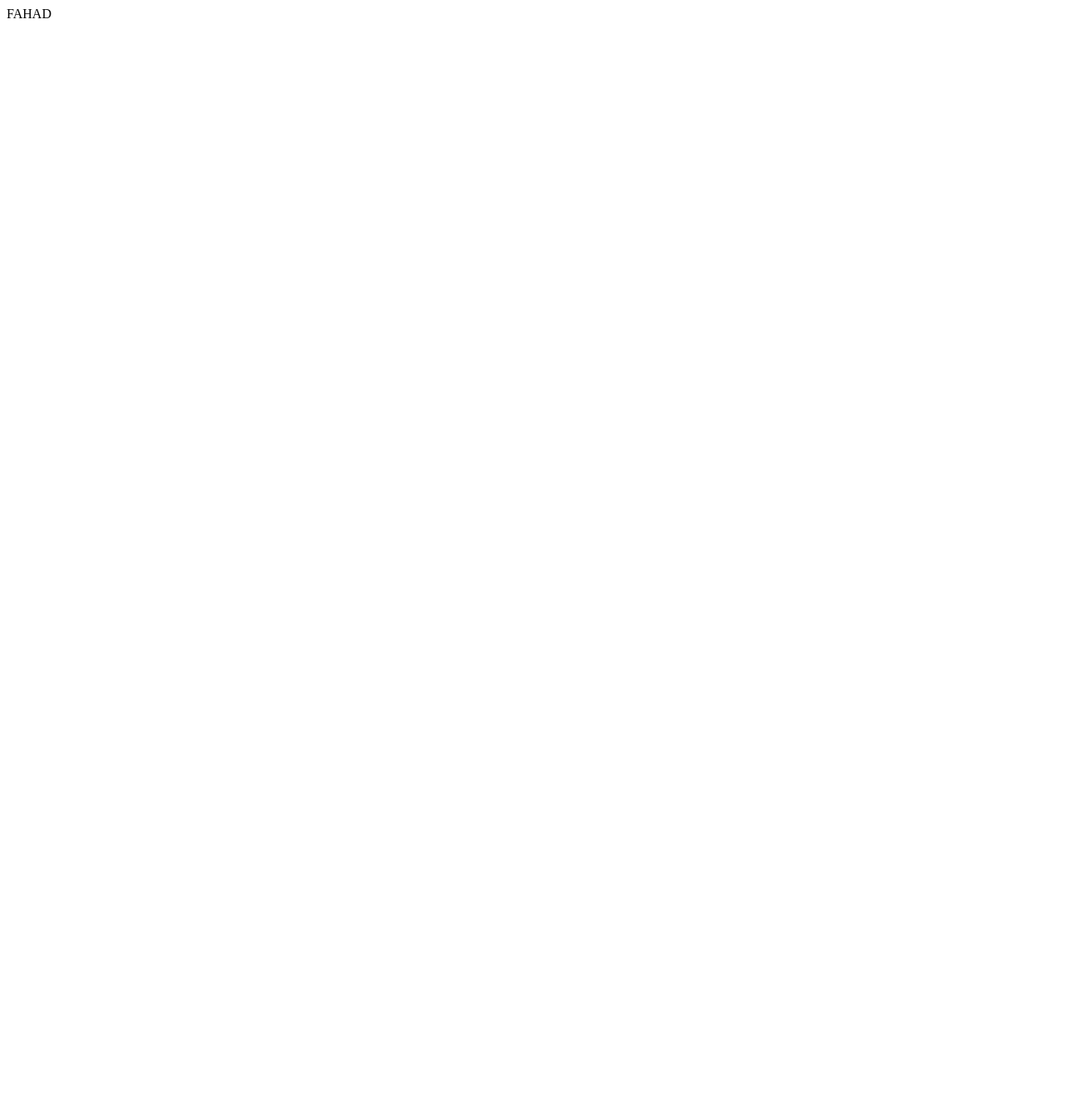
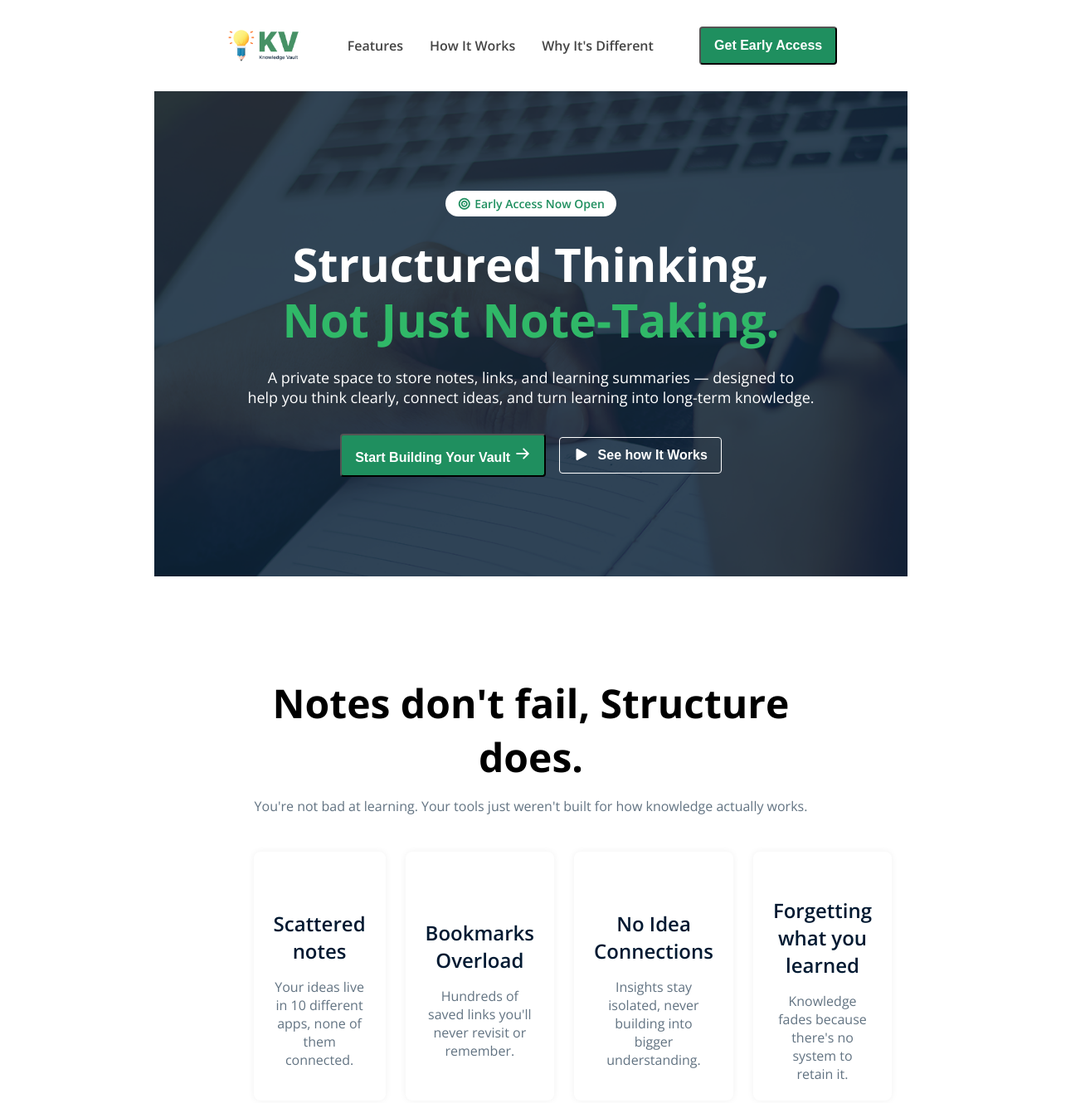
Before and after one commit to fhfahad4781/my-first-assignment, a plain HTML site: page index.html in a window 1280 px wide. Shown: the top 1330 px of the page at 83% size, 1314 px wide, since content can reach past the window. Before the commit the page ends 800 px from the top, so only its background shows below. Drawn offline with nearby package versions, Linux system fonts and the light colour scheme.

Commit message:
commit for finishing

```diff
--- a/index.html
+++ b/index.html
@@ -4,9 +4,104 @@
     <meta charset="UTF-8">
     <meta name="viewport" content="width=device-width, initial-scale=1.0">
     <title>My First Assignment</title>
+    <link rel="preconnect" href="https://fonts.gstatic.com" crossorigin>
+<link href="https://fonts.googleapis.com/css2?family=Open+Sans:ital,wght@0,300..800;1,300..800&display=swap" rel="stylesheet"><link rel="preconnect" href="https://fonts.googleapis.com">
     <link rel="stylesheet" href="styles/styles.css">
+    <link rel="stylesheet" href="https://cdnjs.cloudflare.com/ajax/libs/font-awesome/7.0.1/css/all.min.css" integrity="sha512-2SwdPD6INVrV/lHTZbO2nodKhrnDdJK9/kg2XD1r9uGqPo1cUbujc+IYdlYdEErWNu69gVcYgdxlmVmzTWnetw==" crossorigin="anonymous" referrerpolicy="no-referrer" />
 </head>
-<body>
-    FAHAD
+<body class="open-sans-font">
+    <header class="header">
+        <nav class="navbar container">
+            <div class="logo">
+                <img src="images/logo-navbar.png" alt="kv logo">
+            </div>
+            <ul class="nav-menu">
+                <li><a href="">Features</a></li>
+                <li><a href="">How It Works</a></li>
+                <li><a href="">Why It's Different</a></li>
+            </ul>
+            <button class="nav-btn">Get Early Access</button>
+        </nav>
+    </header>
+    <section class="hero container">
+        <p class="hero-badge"><i class="fa fa-bullseye" aria-hidden="true"></i> Early Access Now Open</p>
+        <h1 class="hero-heading">
+            <span class="heading-dark">Structured Thinking,</span><br>
+            <span class="heading-light">Not Just Note-Taking.</span>
+        </h1>
+        <p class="hero-text">A private space to store notes, links, and learning summaries — designed to <br>help you think clearly, connect ideas, and turn learning into long-term knowledge.</p>
+        <div class="hero-buttons">
+            <button class="first-btn">Start Building Your Vault  <img src="images/ArrowRight.png" alt=""></button>
+            <button class="secondary-btn"><i class="fa fa-play" aria-hidden="true"></i> See how It Works</button>
+        </div>
+    </section>
+    <section id="notes">
+        <div class="notes-container">
+            <div class="section-heading">
+                <h2>Notes don't fail, Structure does.</h2>
+                <p>You're not bad at learning. Your tools just weren't built for how knowledge actually works.</p>
+        </div>
+        <div class="notes-box">
+            <div class="notes-card">
+                <img src="../my-first-assignment/images/Vector.png" alt="">
+                <h3>Scattered notes</h3>
+                <p>Your ideas live in 10 different apps, none of them connected.</p>
+            </div>
+            <div class="notes-card">
+                <img src="images/Bookmarks.png" alt="">
+                <h3>Bookmarks Overload</h3>
+                <p> Hundreds of saved links you'll never revisit or remember.</p>
+            </div>
+            <div class="notes-card">
+                <img src="images/Brain.png" alt="">
+                <h3>No Idea Connections</h3>
+                <p>Insights stay isolated, never building into bigger understanding.</p>
+            </div>
+            <div class="notes-card">
+                <img src="images/Info.png" alt="">
+                <h3>Forgetting what
+                you learned</h3>
+                <p>Knowledge fades because there's no system to retain it.</p>
+            </div>
+        </div>
+    </section>
+    <section id="info">
+        <div class="info-img"><img src="images/knowledge.png" alt=""></div>
+        <div class="info-box">
+            <div class="section-heading">
+                <p class="section-title">The Solution</p>
+                <h2>Your second brain,<br>
+structured by design.</h2>
+<p>Personal Knowledge Vault isn't another note-taking app. <br> It's a thinking environment where every note, link, and <br> summary becomes part of an interconnected web of understanding.</p>
+                </div>
+<ul>
+    <li><img src="images/CheckCircle.png" alt=""> Capture ideas with structure built-in from day one</li>
+   <li><img src="images/CheckCircle.png" alt="">Connect related concepts automatically as you write</li> <li><img src="images/CheckCircle.png" alt="">Build lasting knowledge through reflection prompts</li>
+   <li><img src="images/CheckCircle.png" alt="">Find anything instantly with semantic search</li>
+</ul>
+        </div>
+    </section>
+    <section id="trying">
+        <div class="box-content">
+            <h2 class="box-heading">Ready To|Think More Clearly?</h2>
+            <p class="heading-content">Join thousands of learners who are building their personal knowledge vaults.<br>Start free, no credit card required.</p>
+            <button class="box-btn">Get Early Access <img src="images/ArrowRight.png" alt=""></button>
+            <p class="ending-comment">Free during early access • No credit card needed</p>
+        </div>
+    </section>
+    <footer id="footer">
+        <div class="footer-container">
+            <div class="footer-logo">
+                <img src="images/logo-footer.png" alt="kv logo">
+             <div class="icons">
+                    <h4>Social Links</h4>
+                <a href=""><img src="images/facebook.png" alt=""></a>
+                <a href=""><img src="images/insta.png" alt=""></a>
+                <a href=""><img src="images/twitter.png" alt=""></a>
+             </div>
+            </div>
+            <p>© 2026 Personal Knowledge Vault. All rights reserved.</p>
+        </div>
+    </footer>
 </body>
 </html>
--- a/styles/styles.css
+++ b/styles/styles.css
@@ -0,0 +1,322 @@
+*{
+    margin: 0;
+    padding: 0;
+    box-sizing: border-box;
+}
+/*shared style*/
+.open-sans-font{
+  font-family: "Open Sans", sans-serif;
+  font-optical-sizing: auto;
+}
+.container{
+    width: 71%;
+    max-width: 1600px;
+    margin: 0 auto;
+}
+.header{
+    background-color: #ffffff;
+    border-bottom: none;
+    padding: 16px 120px;
+}
+.navbar{
+    display: flex;
+    align-items: center;
+    justify-content: space-between;
+    padding: 16px 0 ;
+    flex-wrap: nowrap;
+
+}
+.logo{
+    display: flex;
+    align-items: center;
+    gap: 12px;
+    font-size: 16px;
+    font-weight: 600;
+}
+.logo img{
+    width: auto ;
+    height: 40px;
+}
+.nav-menu{
+    display: flex;
+    list-style: none;
+    gap: 32px;
+    padding: 0;
+    margin: 0;
+    flex-shrink: 0;
+}
+.nav-menu a{
+    text-decoration: none;
+    color: #444;
+    font-size:16px ;
+    font-weight: 600;
+}
+.nav-menu
+    a:hover{
+        color: #1f8f5f;
+    }
+.nav-btn{
+        background-color: #1f8f5f;
+        color: #fff;
+        padding: 12px 16px;
+        border-radius: 4px;
+        text-decoration: none;
+        font-size:16px ;
+        font-weight: 600;
+        cursor: pointer;
+        white-space: nowrap;
+        flex-shrink: 0;
+    }
+
+
+    .hero{
+        padding: 120px 0;
+        background-image: url("../images/hero-bg.png");
+        background-repeat: no-repeat;
+        background-size: cover;
+        background-position: center top;
+        text-align: center;
+    }
+.hero-badge{
+        display: inline-block;
+        padding: 6px 14px;
+        border-radius: 999px;
+        font-size: 14px;
+        font-weight: 600;
+        color: #1f8f5f;
+        background-color: #ffffff;
+        margin-bottom: 24px;
+    }
+.hero-heading{
+    font-size: 56px;
+    font-weight: 700;
+    line-height: 1.2;
+    margin-bottom: 24px;
+}
+.heading-dark{
+    color: #FFFFFF;
+}
+.heading-light{
+    color: #30B868;
+}
+.hero-text{
+    font-size: 18px;
+    font-weight: 400;
+    line-height: 24px;
+    color: #ffffff;
+    text-align: center;
+    font-size: 18px;
+    margin-bottom: 32px;
+}
+.hero-buttons{
+    display: flex;
+    gap: 16px;
+    align-items: center;
+    justify-content: center;
+}
+.first-btn{
+    background-color: #1f8f5f;
+        color: #fff;
+        padding: 12px 16px;
+        border-radius: 4px;
+        text-decoration: none;
+        font-size:16px ;
+        font-weight: 600;
+        cursor: pointer;
+        white-space: nowrap;
+        flex-shrink: 0;
+}
+.secondary-btn {
+    display: flex;
+    gap: 10px;
+
+    font-size: 16px;
+    font-weight: 600;
+    color: #ffffff;
+    box-sizing: border-box;
+    border: 1px solid #ffffff;
+    border-radius: 4px;
+    text-decoration: none;
+    background: transparent;
+    padding: 12px 16px;
+
+    cursor: pointer;
+}
+
+.secondary-btn:hover {
+    text-decoration: underline;
+}
+#notes .notes-container{
+    width: 71%;
+    max-width: 1140px;
+    margin: 0 auto;
+    padding: 120px 120px 0;
+}
+#notes .notes-container .notes-box{
+    display: flex;
+    gap: 24px;
+}
+.notes-container .section-heading h2{
+    font-size: 48px;
+    font-weight: 700;
+    text-align: center;
+    margin-bottom: 16px;
+
+}
+.notes-container .section-heading p{
+    font-size: 16px;
+    font-weight: 400;
+    text-align: center;
+    color: rgba(98, 115, 130, 1);
+    margin-bottom: 44px;
+}
+.notes-box{
+display: flex;
+align-items: center;
+gap: 44;
+
+
+
+}
+.notes-box .notes-card{
+    width: 322px;
+height: 300px;
+display: flex;
+justify-content: center;
+align-items: center;
+gap: 16;
+padding: 24px;
+border-radius: 8px;
+box-shadow: 0px 0px 8px 0px #0000000f;
+background: #ffffff;
+flex-direction: column;
+}
+.notes-box .notes-card img{
+width: 32px;
+height: 32px;
+}
+.notes-box .notes-card h3{
+color:#001931;
+font-size: 24px;
+font-weight: 600;
+text-align: center;
+margin-bottom: 16px;
+}
+.notes-box .notes-card p{
+    color:#627382;
+font-size: 16px;
+font-weight: 400;
+text-align: center;
+}
+#info{
+    box-sizing: border-box;
+    padding: 120px ;
+display: flex;
+flex-direction: row;
+justify-content: center;
+align-items: center;
+gap: 60px;
+}
+#info.info-box{
+box-sizing: border-box;
+border: 102px 60px;
+
+}
+.info-box .section-heading .section-title{
+    color: #469165;
+font-size: 16px;
+font-weight: 500;
+margin-bottom: 16px;
+}
+.info-box .section-heading h2{
+color: #001931;
+font-style: Bold;
+font-size: 48px;
+font-weight: 700;
+line-height: 58px;
+text-align: left;
+margin-bottom: 16px;
+}
+.info-box .section-heading p{
+    color:  #627382;
+font-size: 16px;
+font-weight: 400;
+line-height: 20px;
+text-align: left;
+margin-bottom: 40px;
+}
+.info-box ul{
+    list-style-type: none;
+    color:  #001931;
+font-size: 16px;
+font-weight: 500;
+line-height: 20px;
+margin-bottom: 16px;
+text-align: left;
+}
+#trying{
+    padding: 0 120px 120px 120px ;
+
+}
+#trying .box-content{
+    background: #f7f6f2;
+padding: 80px 40px;
+justify-content: center;
+    text-align: center;
+    padding: 80px 40px;
+    border-radius: 12px;
+}
+.box-content .box-heading{
+    color: #001931
+font-size: 40px;
+font-weight: 700;
+text-align: center;
+margin-bottom: 16px;
+}
+.box-content .heading-content{
+color: rgb(98, 115, 130);
+font-size: 16px;
+font-weight: 400;
+text-align: center;
+margin-bottom: 24px;
+}
+.box-content .box-btn{
+    background-color: #1f8f5f;
+        color: #fff;
+        padding: 12px 16px;
+        border-radius: 4px;
+        text-decoration: none;
+        font-size:16px ;
+        font-weight: 600;
+        cursor: pointer;
+        white-space: nowrap;
+        flex-shrink: 0;
+        margin-bottom: 16px;
+}
+.box-content .ending-content{
+    color: #627382
+font-size: 16px;
+font-weight: 400;
+text-align: center;
+}
+#footer{
+    padding: 120px 120px 30px 120px ;
+    background-color: #001931;
+}
+.footer-container .footer-logo{
+    display: flex;
+gap: 1000px;
+}
+.footer-container .icons h4{
+    color: #ffffff;
+font-size: 20px;
+font-weight: 500;
+line-height: 28px;
+
+}
+.footer-container p{
+    color: #fafafa;
+font-size: 16px;
+font-weight: 400;
+text-align: center;
+}
```
Also changed, not shown: images/facebook.png (added), images/insta.png (added), images/twitter.png (added).
